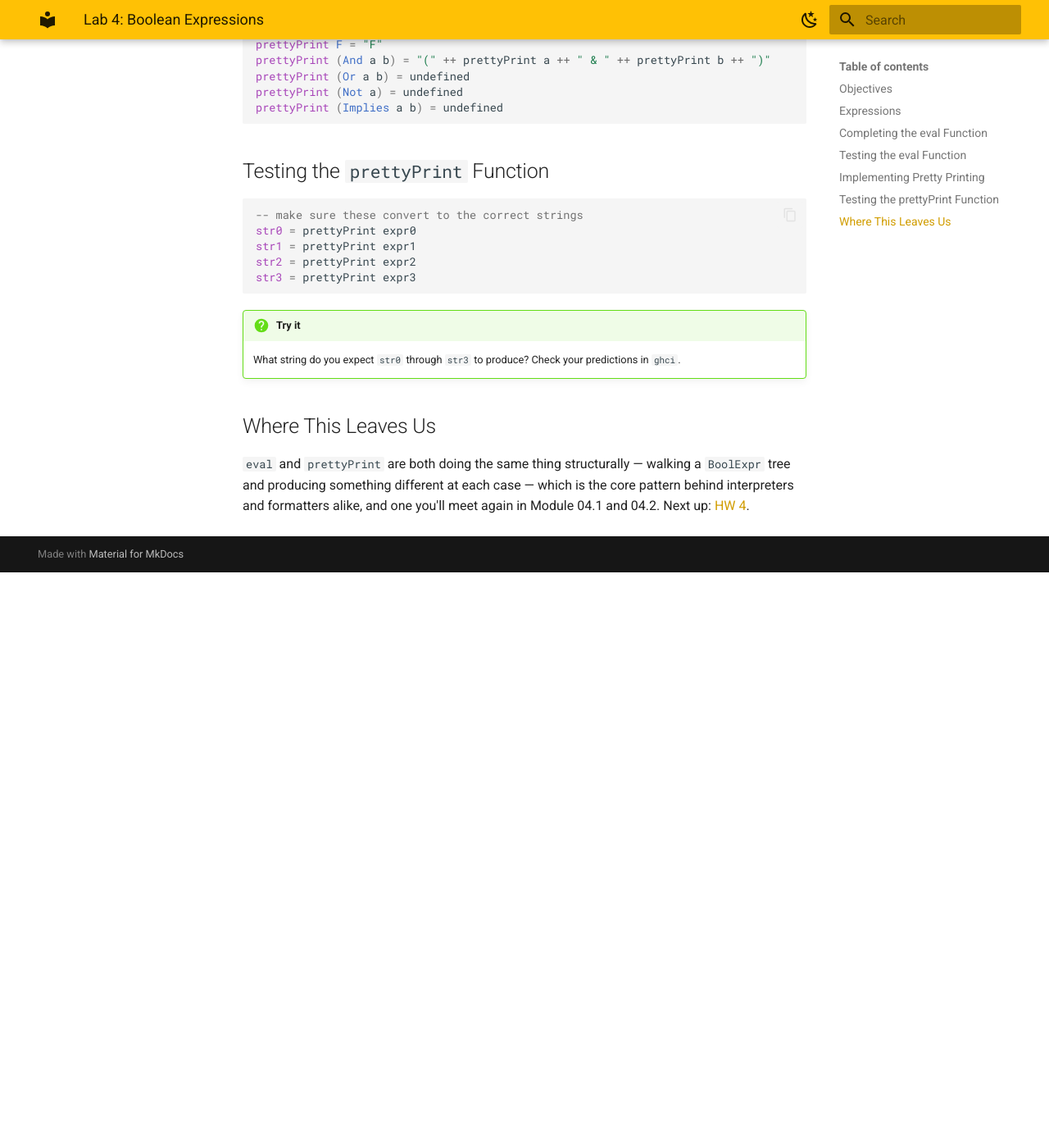
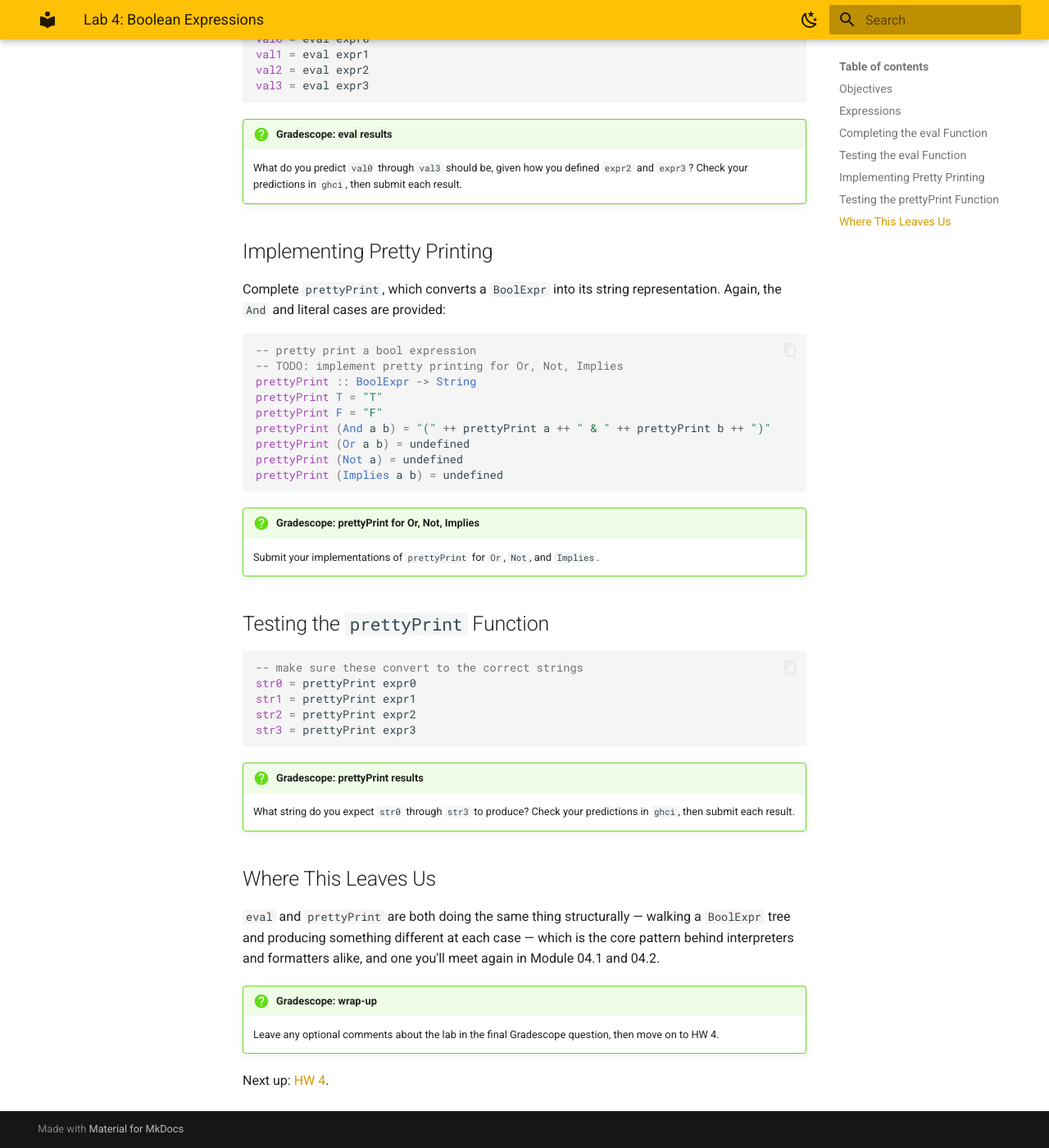
Before and after one commit to lbang-hmc/cs-131-website, an MkDocs documentation site: the page built from content/labs/lab04.md, in a window 1280 px wide and 1400 px high, scrolled down 2177 px. Shown: the whole window at 82% size. Built offline with MkDocs 1.6.1 and Material for MkDocs 9.7.7, drawn with Linux system fonts in a browser that asks for light colours; before the commit the page ends 2875 px from its top, so only the background shows below that; some of the changed text lies outside the part shown.

Commit message:
Publish Lab 04 with Gradescope call-outs, link from labs/schedule
Adds the Gradescope-labeled admonitions Lab 03 established (top
"Gradescope" banner + per-checkpoint "Gradescope: ..." boxes covering
all 7 Gradescope questions, replacing the older generic "Try it"
boxes), links the page from the labs index and the schedule row, and
removes it from mkdocs.yml's not_in_nav so it's no longer soft-hidden.

Also fixes the schedule's stale "Lab 04: Eval ASTs" label, which
didn't match the actual lab (Boolean Expressions / eval+prettyPrint
for a BoolExpr datatype).

Co-Authored-By: Claude Sonnet 5 <noreply@anthropic.com>
Claude-Session: https://claude.ai/code/session_01LczGAetihch4HA8JbPqaDm

````diff
--- a/content/labs/lab04.md
+++ b/content/labs/lab04.md
@@ -12,7 +12,15 @@ In this lab, you'll work with a small algebraic datatype, `BoolExpr`, that repre
 !!! note "How you'll get the starter code"
     We're still finalizing the workflow for distributing starter code for this course. This lab was originally distributed as a small public repository containing the `BoolExpr` datatype and partial `eval`/`prettyPrint` implementations for you to complete — that setup will be posted here once it's ready. For now, this page covers what the lab asks of you.
 
+!!! note "Gradescope"
+    As you work, complete the corresponding **Lab 04** assignment on Gradescope.
+
+    Most questions ask you to submit an expression, an implementation, or a predicted/actual result.
+
 - [ ] I was able to get the starter code set up.
+
+!!! question "Gradescope check: starter code"
+    Confirm this on Gradescope.
 
 ## Expressions
 
@@ -42,6 +50,9 @@ expr3 :: BoolExpr
 expr3 = undefined
 ```
 
+!!! question "Gradescope: expr2 and expr3"
+    Submit your definitions of `expr2` and `expr3`.
+
 ## Completing the `eval` Function
 
 The starter code gives you `eval` for literals and `And`; fill in `Or`, `Not`, and `Implies`:
@@ -58,6 +69,9 @@ eval (Not a) = undefined
 eval (Implies a b) = undefined
 ```
 
+!!! question "Gradescope: eval for Or, Not, Implies"
+    Submit your implementations of `eval` for `Or`, `Not`, and `Implies`.
+
 ## Testing the `eval` Function
 
 Make sure these all evaluate to what you expect:
@@ -70,8 +84,8 @@ val2 = eval expr2
 val3 = eval expr3
 ```
 
-!!! question "Try it"
-    What do you predict `val0` through `val3` should be, given how you defined `expr2` and `expr3`? Check your predictions in `ghci`.
+!!! question "Gradescope: eval results"
+    What do you predict `val0` through `val3` should be, given how you defined `expr2` and `expr3`? Check your predictions in `ghci`, then submit each result.
 
 ## Implementing Pretty Printing
 
@@ -89,6 +103,9 @@ prettyPrint (Not a) = undefined
 prettyPrint (Implies a b) = undefined
 ```
 
+!!! question "Gradescope: prettyPrint for Or, Not, Implies"
+    Submit your implementations of `prettyPrint` for `Or`, `Not`, and `Implies`.
+
 ## Testing the `prettyPrint` Function
 
 ```haskell
@@ -99,9 +116,14 @@ str2 = prettyPrint expr2
 str3 = prettyPrint expr3
 ```
 
-!!! question "Try it"
-    What string do you expect `str0` through `str3` to produce? Check your predictions in `ghci`.
+!!! question "Gradescope: prettyPrint results"
+    What string do you expect `str0` through `str3` to produce? Check your predictions in `ghci`, then submit each result.
 
 ## Where This Leaves Us
 
-`eval` and `prettyPrint` are both doing the same thing structurally — walking a `BoolExpr` tree and producing something different at each case — which is the core pattern behind interpreters and formatters alike, and one you'll meet again in Module 04.1 and 04.2. Next up: [HW 4](../assignments/hw04.md).
+`eval` and `prettyPrint` are both doing the same thing structurally — walking a `BoolExpr` tree and producing something different at each case — which is the core pattern behind interpreters and formatters alike, and one you'll meet again in Module 04.1 and 04.2.
+
+!!! question "Gradescope: wrap-up"
+    Leave any optional comments about the lab in the final Gradescope question, then move on to HW 4.
+
+Next up: [HW 4](../assignments/hw04.md).
--- a/mkdocs.yml
+++ b/mkdocs.yml
@@ -52,7 +52,6 @@ extra_javascript:
 # Remove entries here and restore them to `nav` above as they go live.
 not_in_nav: |
   /labs/lab02.md
-  /labs/lab04.md
   /assignments/hw04.md
 
 nav:
````
Also changed, not shown: content/labs/index.md (+1 -0 lines), content/schedule.md (+1 -1 lines).
